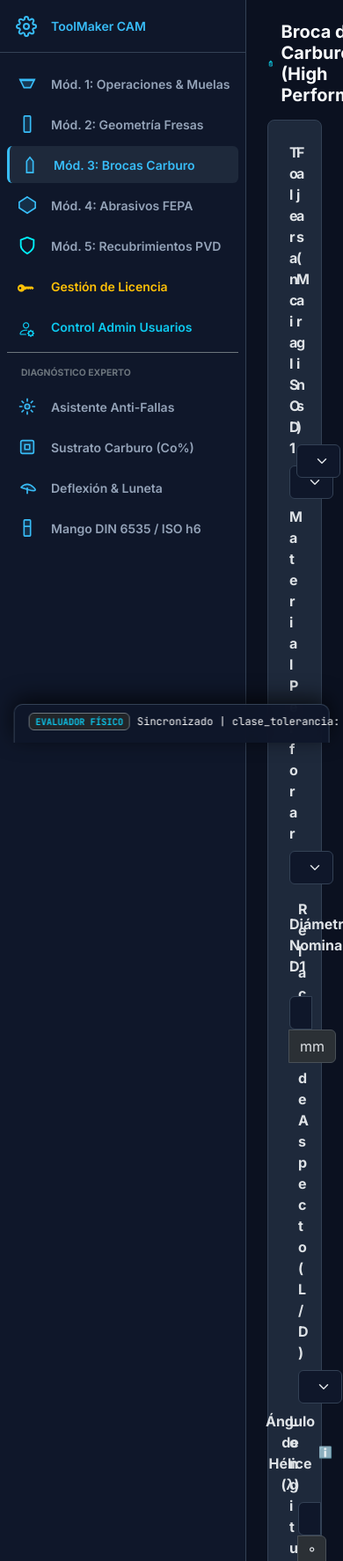
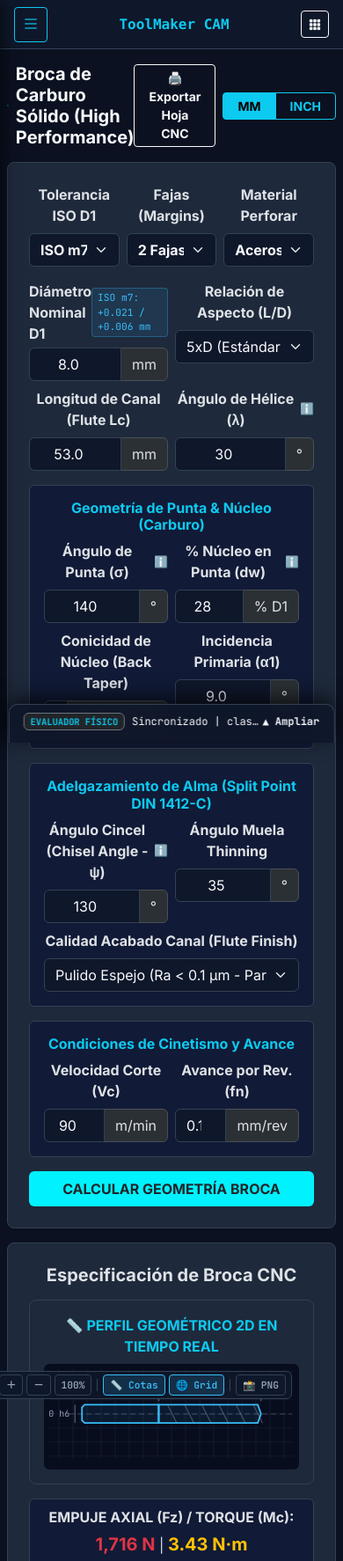
Before and after one commit to Juangzz88/ToolMaker-CAM-Studio, a Flask app: page /geometria-brocas in a window 390 px wide. Shown: the top 1774 px of the page at 88% size. Run offline with Flask 3, Linux system fonts and the light colour scheme.

Commit message:
feat(ui): hacer base.html 100% responsivo para móviles, tablets y desktop

```diff
--- a/templates/base.html
+++ b/templates/base.html
@@ -2,7 +2,7 @@
 <html lang="es" data-bs-theme="dark">
 <head>
   <meta charset="UTF-8">
-  <meta name="viewport" content="width=device-width, initial-scale=1.0">
+  <meta name="viewport" content="width=device-width, initial-scale=1.0, maximum-scale=1.0, user-scalable=no">
   <title>{% block title %}ToolMaker CAM Studio{% endblock %}</title>
 
   <link href="https://cdn.jsdelivr.net/npm/bootstrap@5.3.2/dist/css/bootstrap.min.css" rel="stylesheet">
@@ -44,8 +45,32 @@
       flex-shrink: 0;
     }
 
-    .sidebar:hover {
-      width: 280px;
+    /* En escritorio se expande al hover */
+    @media (min-width: 992px) {
+      .sidebar:hover {
+        width: 280px;
+      }
+      .sidebar:hover .nav-text {
+        opacity: 1;
+      }
+    }
+
+    /* En pantallas móviles se convierte en un cajón flotante al activarlo */
+    @media (max-width: 991.98px) {
+      .sidebar {
+        position: fixed;
+        top: 0;
+        bottom: 0;
+        left: -280px;
+        width: 280px !important;
+        box-shadow: 4px 0 15px rgba(0,0,0,0.5);
+      }
+      .sidebar.mobile-open {
+        left: 0;
+      }
+      .sidebar .nav-text {
+        opacity: 1 !important;
+      }
     }
 
     .sidebar-brand {
@@ -76,6 +101,7 @@
       padding: 10px 0;
       margin: 0;
       flex-grow: 1;
+      overflow-y: auto;
     }
 
     .sidebar-item {
@@ -122,15 +148,37 @@
       transition: opacity 0.2s ease-in-out;
     }
 
-    .sidebar:hover .nav-text {
-      opacity: 1;
-    }
-
     .main-wrapper {
       flex-grow: 1;
       width: calc(100vw - 65px);
       background-color: #0b1120;
       overflow-y: auto;
+    }
+
+    @media (max-width: 991.98px) {
+      .main-wrapper {
+        width: 100vw !important;
+      }
+    }
+
+    /* HEADER MÓVIL SUPERIOR (Visible únicamente en tablets y teléfonos) */
+    .mobile-header {
+      display: none;
+      height: 56px;
+      background-color: #0f172a;
+      border-bottom: 1px solid #334155;
+      padding: 0 16px;
+      align-items: center;
+      justify-content: space-between;
+      position: sticky;
+      top: 0;
+      z-index: 999;
+    }
+
+    @media (max-width: 991.98px) {
+      .mobile-header {
+        display: flex;
+      }
     }
 
     input.form-control, select.form-select, .param-value, .input-group-text {
@@ -175,13 +223,13 @@
       height: 36px;
     }
 
-    /* DOCK INFERIOR FÍSICO */
+    /* DOCK INFERIOR FÍSICO RESPONSIVO */
     .ia-dock-container {
       position: fixed;
       bottom: 0;
       left: 50%;
       transform: translateX(-50%);
-      width: 92%;
+      width: 95%;
       max-width: 1050px;
       background: rgba(15, 23, 42, 0.95);
       backdrop-filter: blur(12px);
@@ -218,14 +266,39 @@
       opacity: 1;
       overflow-y: auto;
     }
+
+    /* TABLAS RESPONSIVAS CON DESPLAZAMIENTO TÁCTIL */
+    .table-responsive {
+      -webkit-overflow-scrolling: touch;
+    }
+
+    /* CONTROL DE ESCALADO VECTORIAL DE ELEMENTOS */
+    svg, img, canvas {
+      max-width: 100%;
+      height: auto;
+    }
   </style>
   {% block extra_head %}{% endblock %}
 </head>
 <body>
 
+  <!-- ENCABEZADO EXCLUSIVO PARA DISPOSITIVOS MÓVILES -->
+  <header class="mobile-header">
+    <button class="btn btn-outline-info btn-sm" id="btn-toggle-sidebar" type="button" aria-label="Abrir Menú">
+      <i class="bi bi-list fs-5"></i>
+    </button>
+    <span class="fw-bold text-info font-monospace">ToolMaker CAM</span>
+    <button class="btn btn-outline-light btn-sm" data-bs-toggle="offcanvas" data-bs-target="#offcanvasModules">
+      <i class="bi bi-grid-3x3-gap-fill"></i>
+    </button>
+  </header>
+
+  <!-- OVERLAY MÓVIL PARA CERRAR LA SIDEBAR AL DAR TAP FUERA -->
+  <div id="sidebar-overlay" style="display:none; position:fixed; top:0; left:0; width:100vw; height:100vh; background:rgba(0,0,0,0.6); z-index:999;"></div>
+
   <div class="app-layout">
     <!-- BARRA LATERAL -->
-    <aside class="sidebar">
+    <aside class="sidebar" id="appSidebar">
       <!-- BOTÓN LOGO: DESPLIEGA EL SELECTOR EN PANTALLA COMPLETA -->
       <a href="#" class="sidebar-brand" data-bs-toggle="offcanvas" data-bs-target="#offcanvasModules" title="Abrir Panel General de Módulos">
         <svg viewBox="0 0 24 24" fill="none" stroke="#38bdf8" stroke-width="2">
@@ -330,7 +403,7 @@
     </aside>
 
     <div class="main-wrapper">
-      <main class="container-fluid px-4 py-4">
+      <main class="container-fluid px-2 px-md-4 py-3 py-md-4">
         {% block content %}{% endblock %}
       </main>
     </div>
@@ -338,19 +411,19 @@
 
   <!-- PANEL SELECTOR PANTALLA COMPLETA (FULLSCREEN OFFCANVAS) -->
   <div class="offcanvas offcanvas-top offcanvas-fullscreen text-light" tabindex="-1" id="offcanvasModules" style="z-index: 1090;">
-    <div class="offcanvas-header border-bottom border-secondary px-5 py-4" style="background-color: #0f172a;">
-      <h4 class="offcanvas-title font-monospace fw-bold d-flex align-items-center gap-3" style="color: #38bdf8;">
-        <i class="bi bi-grid-3x3-gap-fill fs-3"></i> PANEL GENERAL DE MÓDULOS DE INGENIERÍA — TOOLMAKER CAM
+    <div class="offcanvas-header border-bottom border-secondary px-3 px-md-5 py-3 py-md-4" style="background-color: #0f172a;">
+      <h4 class="offcanvas-title font-monospace fw-bold d-flex align-items-center gap-2 gap-md-3 fs-6 fs-md-4" style="color: #38bdf8;">
+        <i class="bi bi-grid-3x3-gap-fill fs-4 fs-md-3"></i> PANEL GENERAL DE MÓDULOS — TOOLMAKER CAM
       </h4>
-      <button type="button" class="btn-close btn-close-white fs-4" data-bs-dismiss="offcanvas" aria-label="Close"></button>
+      <button type="button" class="btn-close btn-close-white fs-5 fs-md-4" data-bs-dismiss="offcanvas" aria-label="Close"></button>
     </div>
-    <div class="offcanvas-body d-flex align-items-center justify-content-center p-5" style="background-color: #0b1120;">
-      <!-- CUADRÍCULA HORIZONTAL PERFECTAMENTE ALINEADA (5 COLUMNAS EN PANTALLAS GRANDES) -->
-      <div class="row g-4 w-100 justify-content-center align-items-stretch">
+    <div class="offcanvas-body d-flex align-items-center justify-content-center p-3 p-md-5" style="background-color: #0b1120;">
+      <!-- CUADRÍCULA ADAPTATIVA (1 Columna en Móvil, hasta 5 en Desktop) -->
+      <div class="row g-3 g-md-4 w-100 justify-content-center align-items-stretch">
 
         <!-- MINIVISTA MÓDULO 1 -->
         <div class="col-12 col-md-6 col-lg-4 col-xl">
-          <div class="card h-100 module-card-horiz p-4 d-flex flex-column justify-content-between">
+          <div class="card h-100 module-card-horiz p-3 p-md-4 d-flex flex-column justify-content-between">
             <div>
               <div class="d-flex justify-content-between align-items-center mb-3">
                 <span class="badge font-monospace px-3 py-2 fw-bold" style="background-color: rgba(56, 189, 248, 0.15); color: #38bdf8; border: 1px solid rgba(56, 189, 248, 0.4); font-size: 0.8rem;">MÓDULO 1</span>
@@ -450,11 +523,11 @@
   <!-- DOCK INFERIOR / MINI-EVALUADOR FÍSICO -->
   <div id="iaDockWidget" class="ia-dock-container">
     <div class="ia-dock-header" onclick="toggleIADock()">
-      <div class="d-flex align-items-center gap-2">
+      <div class="d-flex align-items-center gap-2 overflow-hidden">
         <span class="badge bg-dark text-info border border-secondary" style="font-size: 0.65rem;">EVALUADOR FÍSICO</span>
-        <small id="dock-summary" class="text-light text-truncate" style="max-width: 650px; font-size: 0.75rem;">Sincronizado | Modifique valores para evaluar...</small>
+        <small id="dock-summary" class="text-light text-truncate" style="max-width: 500px; font-size: 0.75rem;">Sincronizado | Modifique valores para evaluar...</small>
       </div>
-      <small class="text-accent fw-bold" id="dock-toggle-btn" style="font-size: 0.75rem;">▲ Ampliar</small>
+      <small class="text-accent fw-bold text-nowrap" id="dock-toggle-btn" style="font-size: 0.75rem;">▲ Ampliar</small>
     </div>
     <div class="ia-dock-body border-top border-secondary mt-1">
       <div id="aiAutoOutput" class="small text-light py-2">Modifique cualquier parámetro en pantalla para ejecutar el análisis físico en tiempo real.</div>
@@ -686,7 +759,7 @@
           <h5 class="modal-title text-info fw-bold">Asistente Experto de Corrección de Fallas CNC</h5>
           <button type="button" class="btn-close btn-close-white" data-bs-dismiss="modal"></button>
         </div>
-        <div class="modal-body p-4 font-monospace">
+        <div class="modal-body p-3 p-md-4 font-monospace">
           <div class="mb-4">
             <label class="form-label text-info fw-bold small">Seleccione la falla observada en máquina o herramienta:</label>
             <select id="tb_sintoma" class="form-select bg-dark text-light border-info fw-bold" onchange="analizarFallaProceso()">
@@ -715,6 +788,23 @@
 
   <script>
   document.addEventListener('DOMContentLoaded', function() {
+    // CONTROL DEL MENÚ MÓVIL
+    const btnToggleSidebar = document.getElementById('btn-toggle-sidebar');
+    const sidebar = document.getElementById('appSidebar');
+    const overlay = document.getElementById('sidebar-overlay');
+
+    if (btnToggleSidebar && sidebar && overlay) {
+      btnToggleSidebar.addEventListener('click', function() {
+        sidebar.classList.toggle('mobile-open');
+        overlay.style.display = sidebar.classList.contains('mobile-open') ? 'block' : 'none';
+      });
+
+      overlay.addEventListener('click', function() {
+        sidebar.classList.remove('mobile-open');
+        overlay.style.display = 'none';
+      });
+    }
+
     const modalLicencia = document.getElementById('modalLicencia');
     const modalAdmin = document.getElementById('modalAdminLicencias');
 
@@ -931,10 +1021,10 @@
     summary.innerHTML = `Sincronizado | ${paramValues.slice(0, 4).join(' | ')}`;
     output.innerHTML = `
       <div class="row g-2 align-items-center">
-        <div class="col-md-8">
+        <div class="col-12 col-md-8">
           <span class="text-success fw-bold">⚡ Evaluación de Proceso Estable:</span> Parámetros leídos correctamente (${inputs.length} variables activas).
         </div>
-        <div class="col-md-4 text-end">
+        <div class="col-12 col-md-4 text-md-end">
           <span class="badge bg-secondary border border-info font-monospace">Estado: OK (100% Sincronizado)</span>
         </div>
       </div>
```
Also changed, not shown: other parts of templates/base.html (+18 -17 lines), static/css/custom_responsive.css (added).
